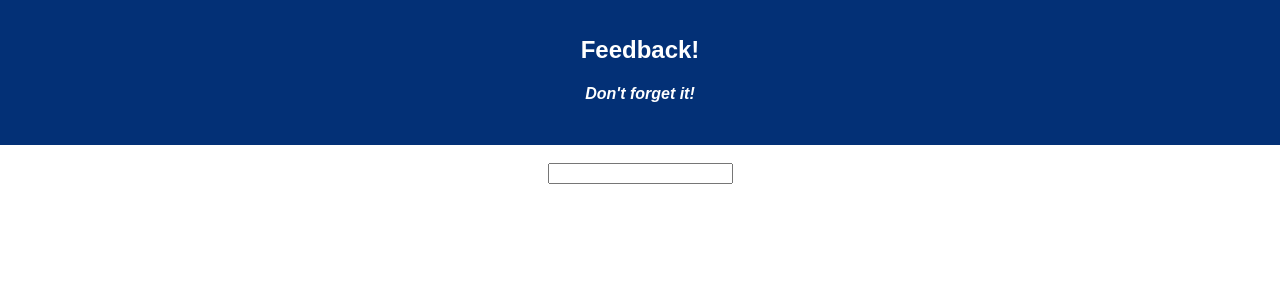
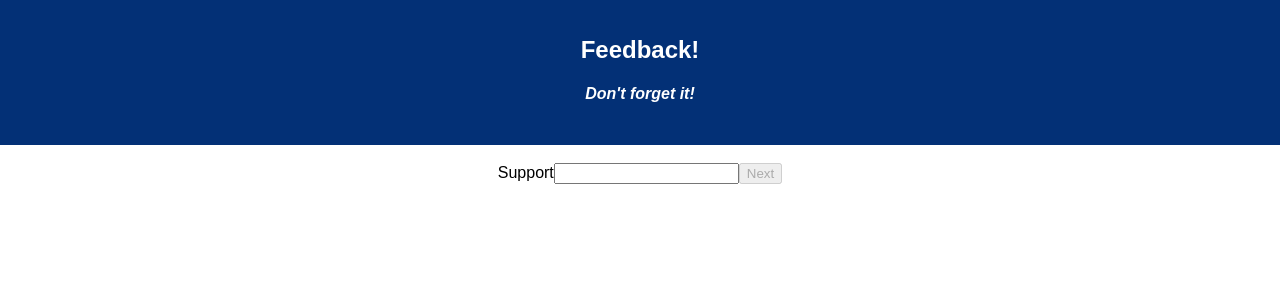
Before and after one commit to Ugh-GitHub/redux-feedback-looper, a React (Create React App) app: page /#/support in a window 1280 px wide. Shown: the top 300 px of the page. Built offline with nearby package versions, Linux system fonts and the light colour scheme.

Commit message:
working first 4 pages base mode

```diff
--- a/src/components/Comments/Comments.js
+++ b/src/components/Comments/Comments.js
@@ -1,44 +1,46 @@
 import React, { Component } from 'react';
 import { connect } from 'react-redux';
-import { HashRouter as Link } from 'react-router-dom';
-
+import { HashRouter as Link, withRouter } from 'react-router-dom';
 
 class Comments extends Component {
     state = {
-        inputText: '',
-        //inputFilled: 0,  // inputFilled.length, used to capture that the input has at least SOMETHING in it.
-                        // Could increase the # in the conditional to increase the minimum character requirement
-        // updateStore  // A function for dispatching the output to the index.js file
-        //nextRoute: ''   // nextRoute is a string, used to indicate where to go next in the review submission process
+        inputText: ''
     }
 
     updateStore = () => {
-        this.props.dispatch({type: 'COMMENTS_UPDATE', payload: this.state.input});
+        this.props.dispatch({type: 'COMMENTS_UPDATE', payload: this.state.inputText});
+        this.props.history.push('/review')
     }
 
     handleChange = (event, typeOfKey) => {
         this.setState({
-            customerInfo:{
                 ...this.state.inputText,
           [typeOfKey]: event.target.value
-            }
         });
-        console.log(this.state.customerInfo);
+        console.log(this.state.inputText);
       }
 
     render(){
         return(
-            <>
+            <div>
+                <label htmlFor='Comments'>Comments</label>
                 <input type='text' onChange={(event) => this.handleChange(event, 'inputText')}></input>
 
-            </>
+
+
+                {this.state.inputText.length > 0 ?
+                    <button onClick={this.updateStore}>Next</button>
+                :
+                    <button disabled>Next</button>
+                }
+            </div>
         )
     }
 }
-
 
 const putReduxStateOnProps = (reduxState) => ({
     reduxState: reduxState
   });
 
-  export default connect(putReduxStateOnProps)(Comments);
+const CommentsWithRouter = withRouter(Comments);
+export default connect(putReduxStateOnProps)(CommentsWithRouter);
--- a/src/components/Feeling/Feeling.js
+++ b/src/components/Feeling/Feeling.js
@@ -1,7 +1,6 @@
 import React, { Component } from 'react';
 import { connect } from 'react-redux';
 import { HashRouter as Link, withRouter } from 'react-router-dom';
-
 
 class Feeling extends Component {
     state = {
@@ -9,7 +8,7 @@ class Feeling extends Component {
     }
 
     updateStore = () => {
-        this.props.dispatch({type: 'COMMENTS_UPDATE', payload: this.state.inputText});
+        this.props.dispatch({type: 'FEELING_UPDATE', payload: this.state.inputText});
         this.props.history.push('/understanding')
     }
 
@@ -39,7 +38,6 @@ class Feeling extends Component {
     }
 }
 
-
 const putReduxStateOnProps = (reduxState) => ({
     reduxState: reduxState
   });
--- a/src/components/Support/Support.js
+++ b/src/components/Support/Support.js
@@ -1,44 +1,46 @@
 import React, { Component } from 'react';
 import { connect } from 'react-redux';
-import { HashRouter as Link } from 'react-router-dom';
-
+import { HashRouter as Link, withRouter } from 'react-router-dom';
 
 class Support extends Component {
     state = {
-        inputText: '',
-        //inputFilled: 0,  // inputFilled.length, used to capture that the input has at least SOMETHING in it.
-                        // Could increase the # in the conditional to increase the minimum character requirement
-        // updateStore  // A function for dispatching the output to the index.js file
-        //nextRoute: ''   // nextRoute is a string, used to indicate where to go next in the review submission process
+        inputText: ''
     }
 
     updateStore = () => {
-        this.props.dispatch({type: 'COMMENTS_UPDATE', payload: this.state.input});
+        this.props.dispatch({type: 'SUPPORT_UPDATE', payload: this.state.inputText});
+        this.props.history.push('/comments')
     }
 
     handleChange = (event, typeOfKey) => {
         this.setState({
-            customerInfo:{
                 ...this.state.inputText,
           [typeOfKey]: event.target.value
-            }
         });
-        console.log(this.state.customerInfo);
+        console.log(this.state.inputText);
       }
 
     render(){
         return(
-            <>
+            <div>
+                <label htmlFor='Support'>Support</label>
                 <input type='text' onChange={(event) => this.handleChange(event, 'inputText')}></input>
 
-            </>
+
+
+                {this.state.inputText.length > 0 ?
+                    <button onClick={this.updateStore}>Next</button>
+                :
+                    <button disabled>Next</button>
+                }
+            </div>
         )
     }
 }
-
 
 const putReduxStateOnProps = (reduxState) => ({
     reduxState: reduxState
   });
 
-  export default connect(putReduxStateOnProps)(Support);
+const SupportWithRouter = withRouter(Support);
+export default connect(putReduxStateOnProps)(SupportWithRouter);
--- a/src/components/Understanding/Understanding.js
+++ b/src/components/Understanding/Understanding.js
@@ -1,44 +1,46 @@
 import React, { Component } from 'react';
 import { connect } from 'react-redux';
-import { HashRouter as Link } from 'react-router-dom';
-
+import { HashRouter as Link, withRouter } from 'react-router-dom';
 
 class Understanding extends Component {
     state = {
-        inputText: '',
-        //inputFilled: 0,  // inputFilled.length, used to capture that the input has at least SOMETHING in it.
-                        // Could increase the # in the conditional to increase the minimum character requirement
-        // updateStore  // A function for dispatching the output to the index.js file
-        //nextRoute: ''   // nextRoute is a string, used to indicate where to go next in the review submission process
+        inputText: ''
     }
 
     updateStore = () => {
-        this.props.dispatch({type: 'COMMENTS_UPDATE', payload: this.state.input});
+        this.props.dispatch({type: 'UNDERSTANDING_UPDATE', payload: this.state.inputText});
+        this.props.history.push('/support')
     }
 
     handleChange = (event, typeOfKey) => {
         this.setState({
-            customerInfo:{
                 ...this.state.inputText,
           [typeOfKey]: event.target.value
-            }
         });
-        console.log(this.state.customerInfo);
+        console.log(this.state.inputText);
       }
 
     render(){
         return(
-            <>
+            <div>
+                <label htmlFor='Understanding'>Understanding</label>
                 <input type='text' onChange={(event) => this.handleChange(event, 'inputText')}></input>
 
-            </>
+
+
+                {this.state.inputText.length > 0 ?
+                    <button onClick={this.updateStore}>Next</button>
+                :
+                    <button disabled>Next</button>
+                }
+            </div>
         )
     }
 }
-
 
 const putReduxStateOnProps = (reduxState) => ({
     reduxState: reduxState
   });
 
-  export default connect(putReduxStateOnProps)(Understanding);
+const UnderstandingWithRouter = withRouter(Understanding);
+export default connect(putReduxStateOnProps)(UnderstandingWithRouter);
```
